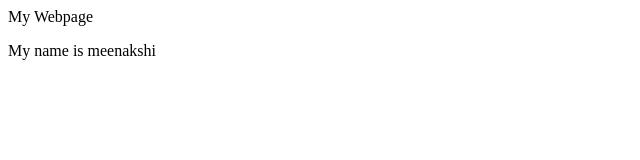
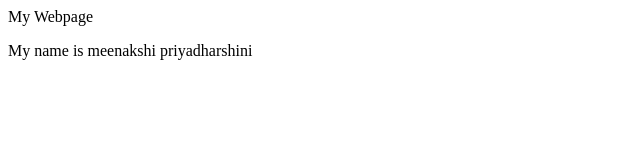
Before and after one commit to Meena-13/git_12205, a plain HTML site: page index.html in a window 1280 px wide. Shown: the full height of the page, 0-640 px from the left. Drawn offline with Linux system fonts and the light colour scheme.

Commit message:
Update index.html

```diff
--- a/index.html
+++ b/index.html
@@ -4,6 +4,6 @@
 </head>
   <body>
     <p>My Webpage</p>
-    <p>My name is meenakshi</p>
+    <p>My name is meenakshi priyadharshini</p>
   </body>
 </html>
```
